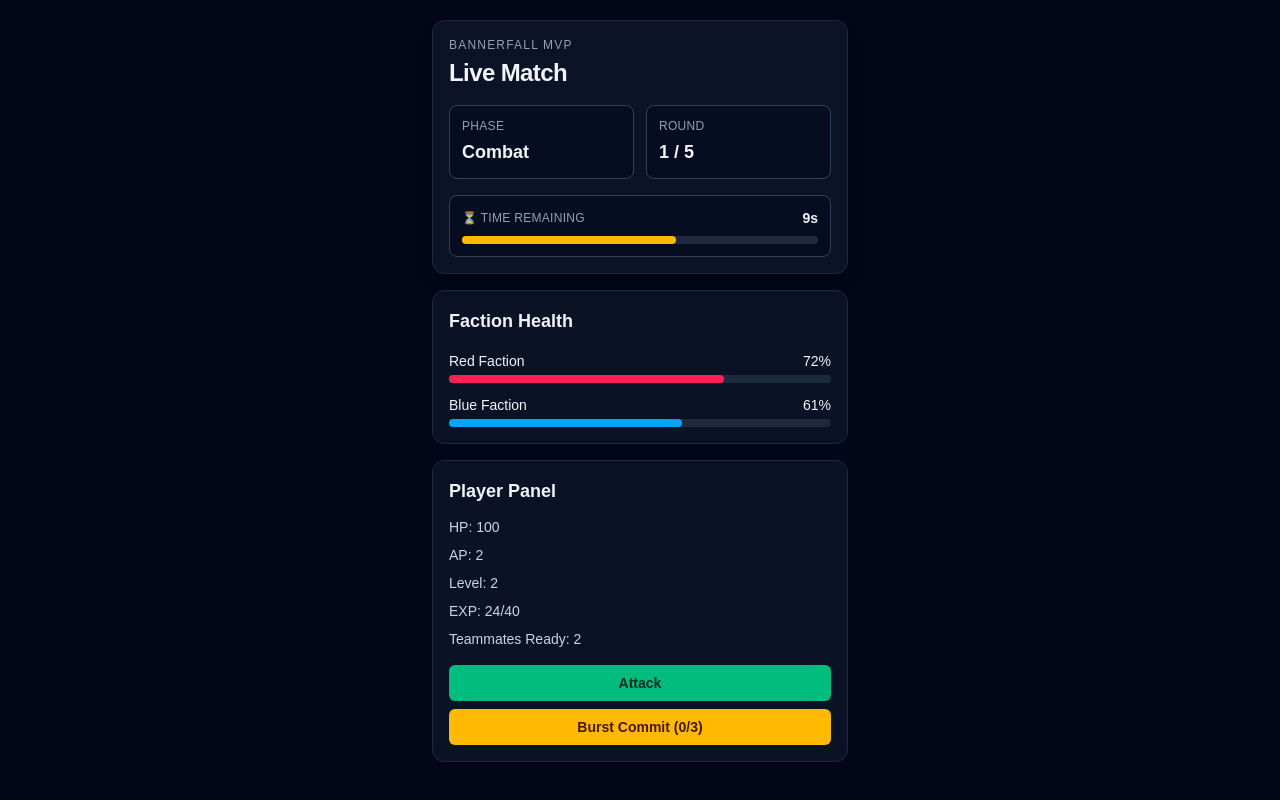
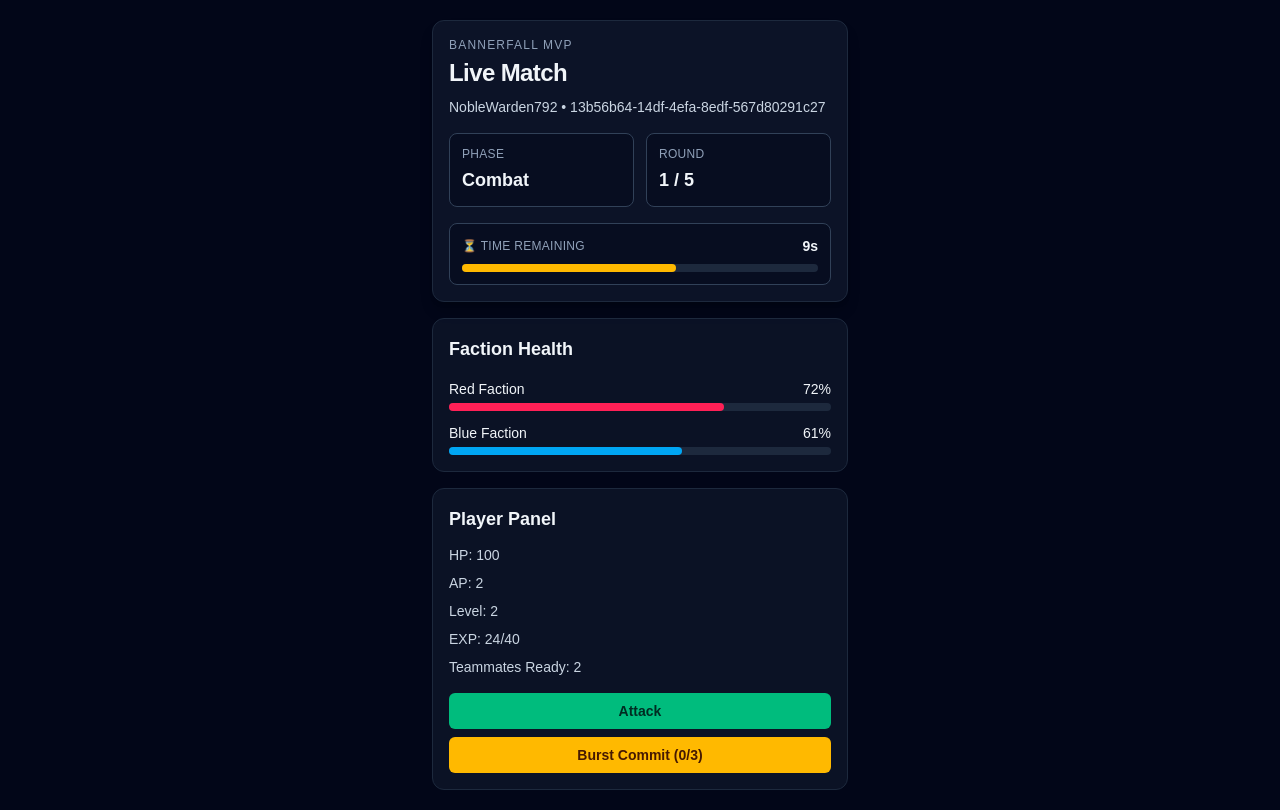
Before and after one commit to sgtchilipapi/bannerfall, a Next.js app in the folder frontend/: page / in a window 1280 px wide. Built offline with nearby package versions, Linux system fonts and the light colour scheme.

Commit message:
Add local identity bootstrap for frontend MVP

```diff
--- a/frontend/src/app/page.tsx
+++ b/frontend/src/app/page.tsx
@@ -1,3 +1,10 @@
+"use client";
+
+import { useState } from "react";
+
+const LOCAL_ID_KEY = "bannerfall.player.id";
+const LOCAL_NAME_KEY = "bannerfall.player.displayName";
+
 const match = {
   phase: "Combat",
   round: "1 / 5",
@@ -22,6 +29,7 @@ const player = {
 };
 
 export default function Home() {
+  const [identity] = useState<{ id: string; displayName: string } | null>(() => bootstrapIdentity());
   const timeRemainingPercent = Math.round((match.secondsRemaining / match.totalSeconds) * 100);
 
   return (
@@ -30,6 +38,9 @@ export default function Home() {
         <section className="rounded-xl border border-slate-800 bg-slate-900/80 p-4 shadow-lg shadow-black/20">
           <p className="text-xs uppercase tracking-widest text-slate-400">Bannerfall MVP</p>
           <h1 className="mt-1 text-2xl font-bold tracking-tight">Live Match</h1>
+          <p className="mt-2 text-sm text-slate-300">
+            {identity ? `${identity.displayName} • ${identity.id}` : "Generating identity..."}
+          </p>
 
           <div className="mt-4 grid grid-cols-2 gap-3">
             <Stat label="Phase" value={match.phase} />
@@ -62,7 +73,9 @@ export default function Home() {
             <li>HP: {player.hp}</li>
             <li>AP: {player.ap}</li>
             <li>Level: {player.level}</li>
-            <li>EXP: {player.xp}/{player.xpRequiredForNextLevel}</li>
+            <li>
+              EXP: {player.xp}/{player.xpRequiredForNextLevel}
+            </li>
             <li>Teammates Ready: {player.teammatesReady}</li>
           </ul>
 
@@ -78,6 +91,34 @@ export default function Home() {
       </main>
     </div>
   );
+}
+
+function bootstrapIdentity() {
+  if (typeof window === "undefined") {
+    return null;
+  }
+
+  const existingId = localStorage.getItem(LOCAL_ID_KEY);
+  const existingDisplayName = localStorage.getItem(LOCAL_NAME_KEY);
+
+  const id = existingId ?? crypto.randomUUID();
+  const displayName = existingDisplayName ?? generateRandomDisplayName();
+
+  localStorage.setItem(LOCAL_ID_KEY, id);
+  localStorage.setItem(LOCAL_NAME_KEY, displayName);
+
+  return { id, displayName };
+}
+
+function generateRandomDisplayName() {
+  const adjectives = ["Swift", "Iron", "Silent", "Ember", "Noble", "Arcane"];
+  const nouns = ["Falcon", "Warden", "Ranger", "Vanguard", "Sentinel", "Drifter"];
+
+  const adjective = adjectives[Math.floor(Math.random() * adjectives.length)];
+  const noun = nouns[Math.floor(Math.random() * nouns.length)];
+  const suffix = Math.floor(100 + Math.random() * 900);
+
+  return `${adjective}${noun}${suffix}`;
 }
 
 function Stat({ label, value }: { label: string; value: string }) {
```
Also changed, not shown: 1 other file (tests, documents, lock files or other folders).
